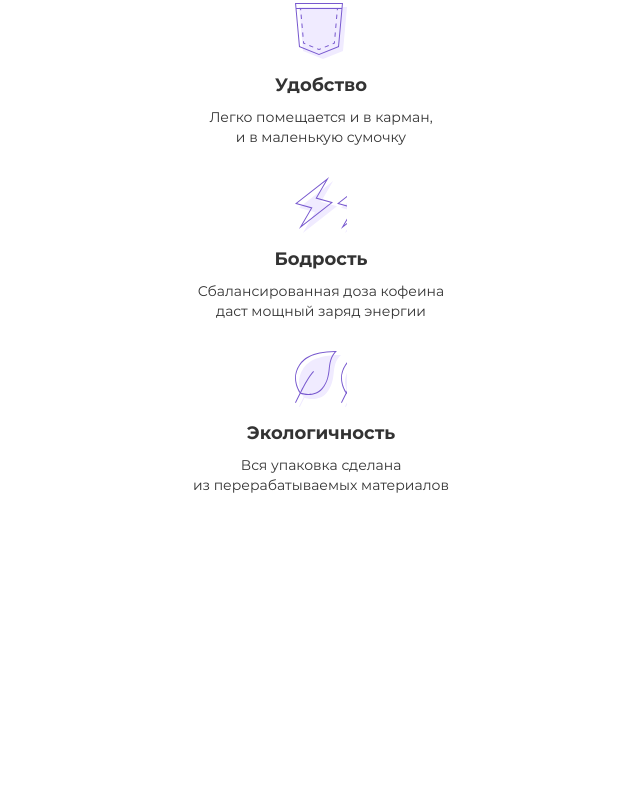
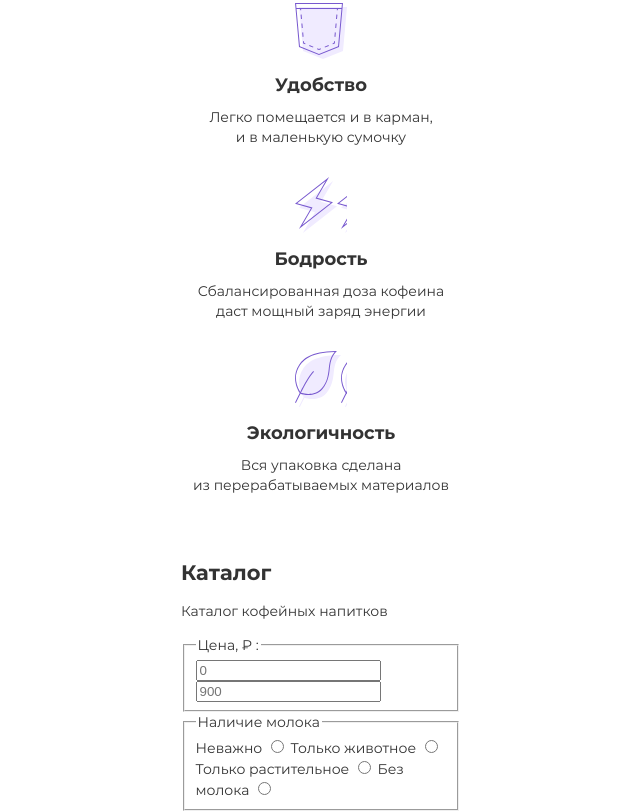
Before and after one commit to VadimPinyagin/drink, a website: page source/index.html in a window 1280 px wide. Shown: the part 932-1743 px from the top of the page, without its empty margins (319-959 px from the left). Before the commit the page ends 1478 px from the top, so only its background shows below. Drawn offline with nearby package versions, Linux system fonts and the light colour scheme; files that its build step writes are made by us from their sources.

Commit message:
Добавляет часть формы фильтра

```diff
--- a/source/index.html
+++ b/source/index.html
@@ -88,6 +88,37 @@
           </ul>
         </div>
       </section>
+      <section class="catalog">
+        <div class="container catalog__container">
+          <h2 class="catalog__title">Каталог</h2>
+          <p class="catalog__text">Каталог кофейных напитков</p>
+          <form class="filter catalog__filter">
+            <fieldset class="filter-price">
+            <legend class="filter-price__legend">Цена, ₽ :</legend>
+              <div class="filter-price__range">
+                <input class="filter-price__range" type="number" name="price-min" id="range-from" placeholder="0">
+                <label class="filter-price__from" for="range-from"></label>
+                <input class="filter-price__range" name="price-max" id="range-to" placeholder="900">
+                <label class="filter-price__to" for="range-to"></label>
+              </div>
+            </fieldset>
+            <fieldset class="filter-additive">
+              <legend>Наличие молока</legend>
+              <label class="filter-additive__label">Неважно</label>
+              <input class="filter-additive__radio" type="radio" name="additive" value="any">
+
+              <label class="filter-additive__label">Только животное</label>
+              <input class="filter-additive__radio" type="radio" name="additive" value="animal">
+
+              <label class="filter-additive__label">Только растительное</label>
+              <input class="filter-additive__radio" type="radio" name="additive" value="vegetable">
+
+              <label class="filter-additive__label">Без молока</label>
+              <input class="filter-additive__radio" type="radio" name="additive" value="without">
+            </fieldset>
+          </form>
+        </div>
+      </section>
     </main>
   </body>
 </html>
```
